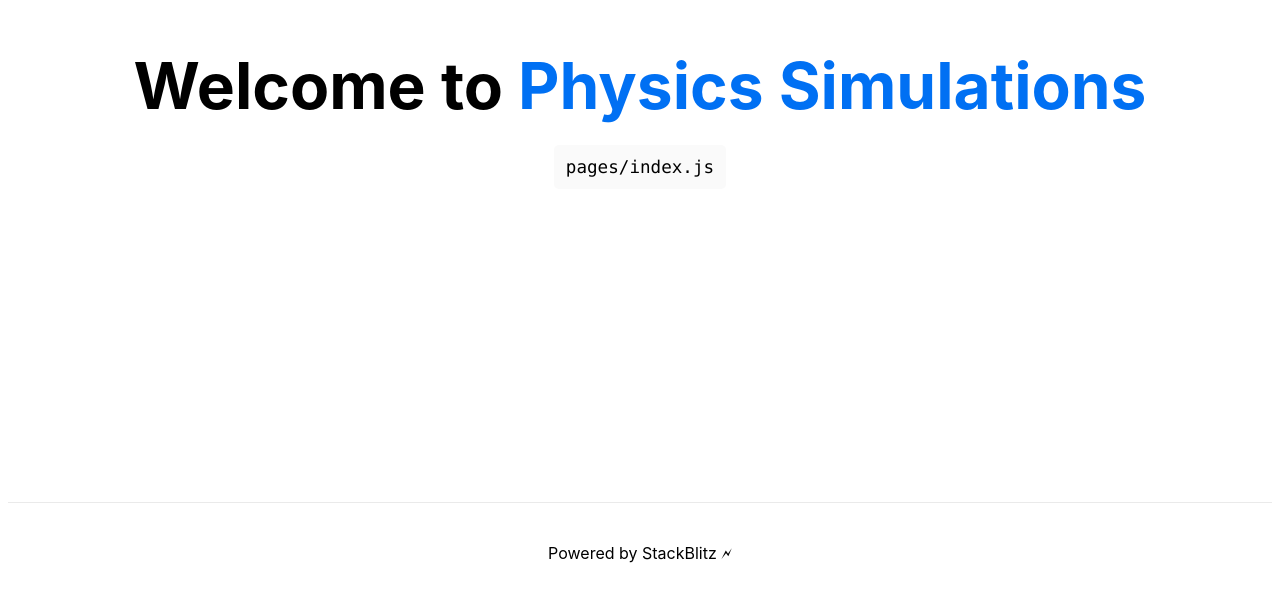
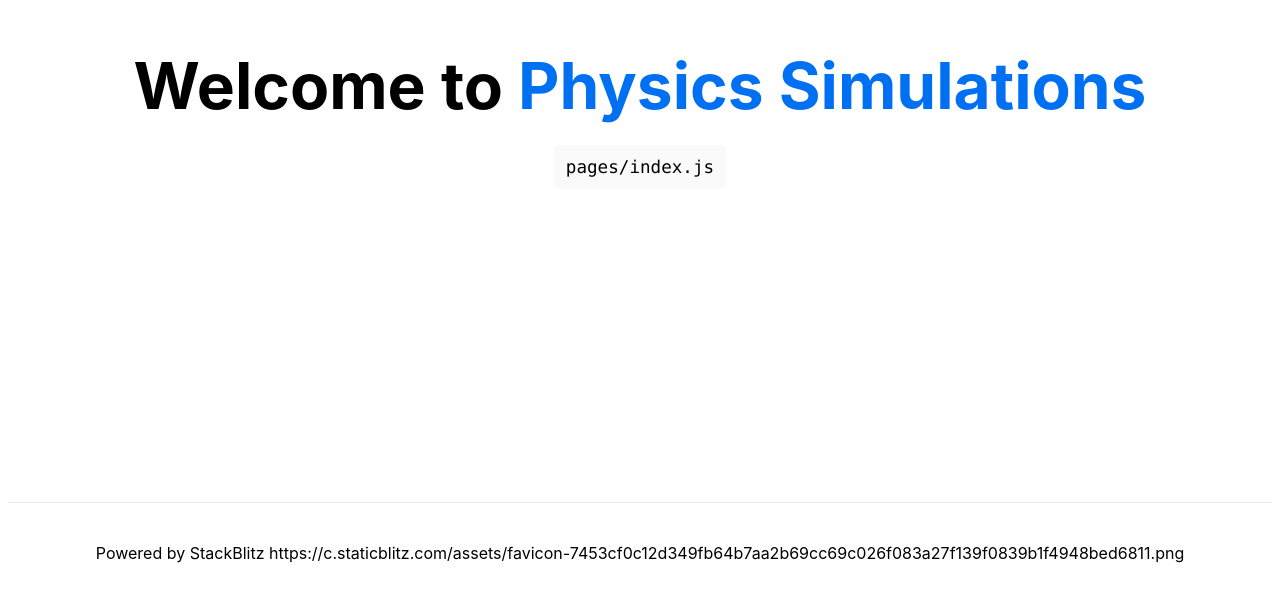
Before and after one commit to endocytosis/physics, a Next.js app: page / in a window 1280 px wide. Shown: the part 198-800 px from the top of the page. Built offline with nearby package versions, Linux system fonts and the light colour scheme.

Commit message:
1 file modified

```diff
--- a/pages/index.js
+++ b/pages/index.js
@@ -26,7 +26,7 @@ export default function Home() {
           target="_blank"
           rel="noopener noreferrer"
         >
-          Powered by StackBlitz &#128498;
+          Powered by StackBlitz https://c.staticblitz.com/assets/favicon-7453cf0c12d349fb64b7aa2b69cc69c026f083a27f139f0839b1f4948bed6811.png
         </a>
       </footer>
     </div>
```
